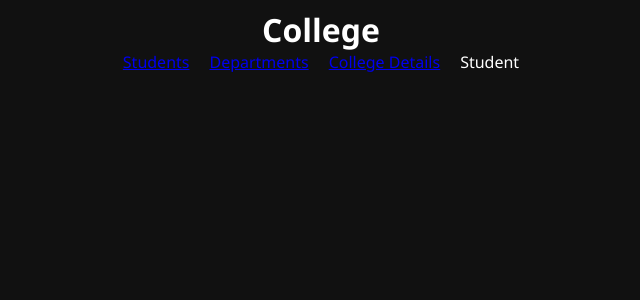
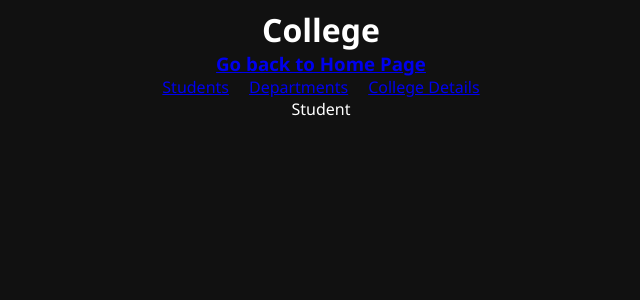
Before and after one commit to 0x-harsh/React-Tutorial---Code-Step-by-Step, a React app: page /college in a window 1280 px wide. Shown: the top 300 px of the page, without its empty margins (319-959 px from the left). Built offline with nearby package versions, Linux system fonts and the light colour scheme; the HTML template or start-up script is replaced by a standard one.

Commit message:
Revised Layout and Index Routes

```diff
--- a/src/41 Layout and Index Routes/College.jsx
+++ b/src/41 Layout and Index Routes/College.jsx
@@ -3,14 +3,15 @@ import { Link } from "react-router"
 
 const College = () => {
     return (
-        <div style={{display: "flex", flexDirection: "column", alignItems: "center"}}>
+        <div style={{ display: "flex", flexDirection: "column", alignItems: "center" }}>
             <h1>College</h1>
-            <div style={{display: "flex", gap: "20px", alignItems: "center"}}>
+            <h3><Link to="/" >Go back to Home Page</Link></h3>
+            <div style={{ display: "flex", gap: "20px", alignItems: "center" }}>
                 <Link to="" >Students</Link>
                 <Link to="department" >Departments</Link>
                 <Link to="details" >College Details</Link>
-                <Outlet />
             </div>
+            <Outlet />
         </div>
     )
 }
--- a/src/41 Layout and Index Routes/Navbar.jsx
+++ b/src/41 Layout and Index Routes/Navbar.jsx
@@ -11,7 +11,7 @@ const Navbar = () => {
                     <Link to="/college" >College</Link>
                 </div>
             </div>
-            <Outlet />
+            <Outlet /> {/* displays child routes data */}
         </div>
     )
 }
```
